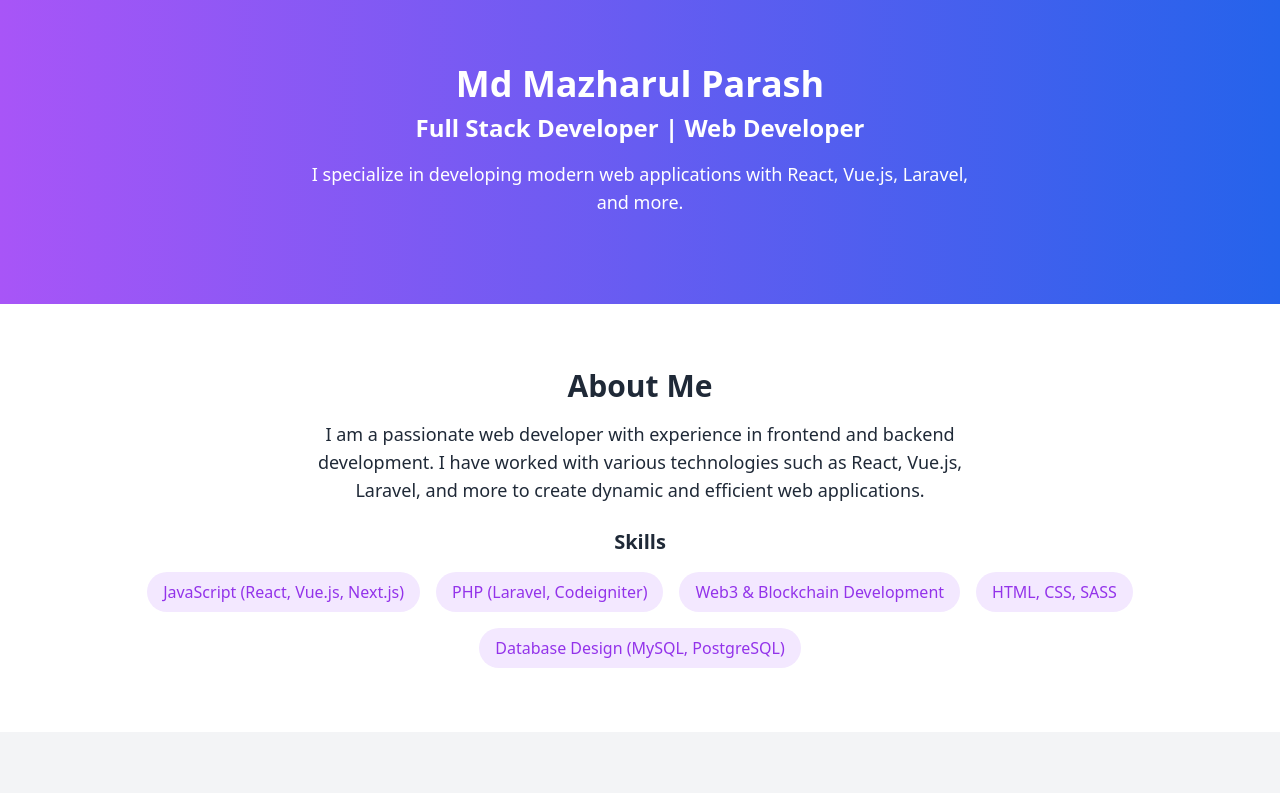
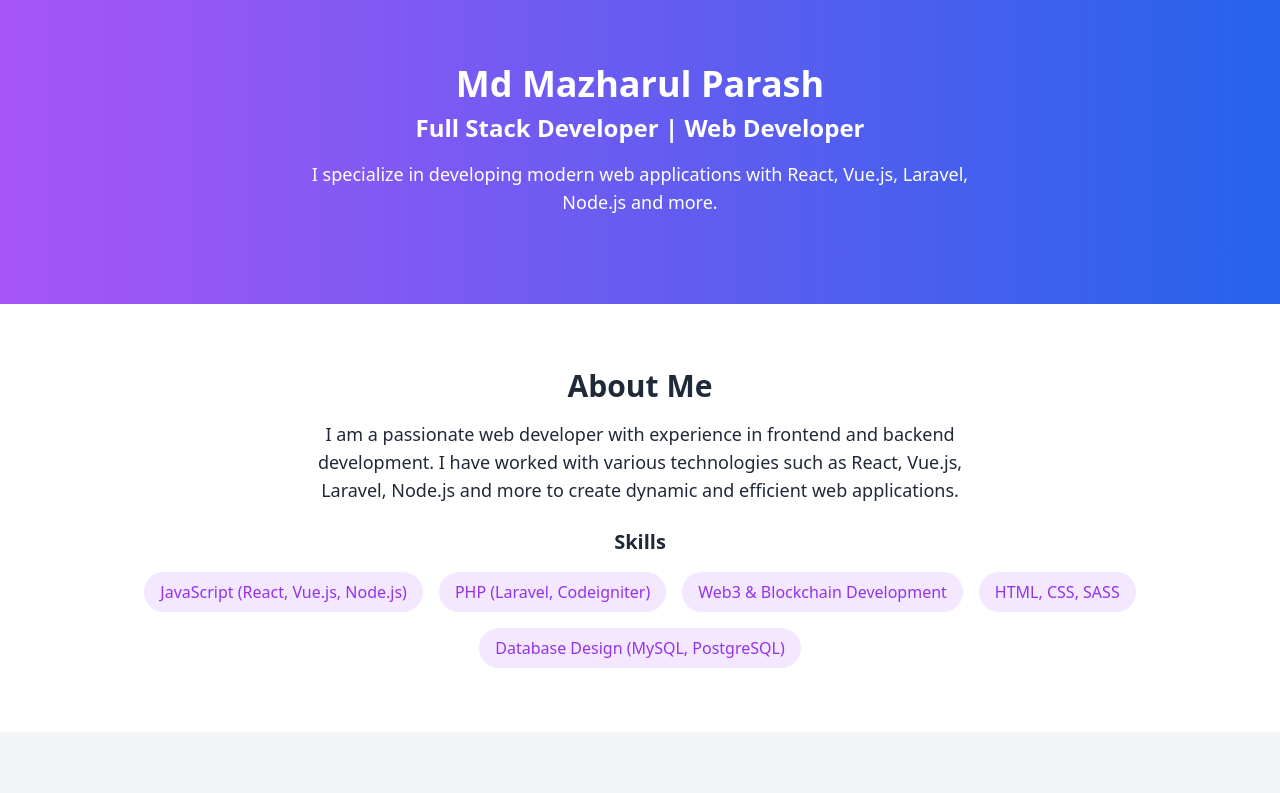
Before and after one commit to mazharulparash/portfolio, a plain HTML site: page index.html in a window 1280 px wide. Shown: the top 793 px of the page. Drawn offline with nearby package versions, Linux system fonts and the light colour scheme.

Commit message:
Update index.html

```diff
--- a/index.html
+++ b/index.html
@@ -12,16 +12,16 @@
     <header class="bg-gradient-to-r from-purple-500 to-blue-600 text-white py-16 text-center">
         <h1 class="text-4xl font-bold mb-2">Md Mazharul Parash</h1>
         <h2 class="text-2xl font-semibold mb-4">Full Stack Developer | Web Developer</h2>
-        <p class="text-lg max-w-2xl mx-auto mb-6">I specialize in developing modern web applications with React, Vue.js, Laravel, and more.</p>
+        <p class="text-lg max-w-2xl mx-auto mb-6">I specialize in developing modern web applications with React, Vue.js, Laravel, Node.js and more.</p>
     </header>
 
     <!-- About Me Section -->
     <section id="about" class="py-16 px-8 bg-white text-center">
         <h2 class="text-3xl font-bold mb-4">About Me</h2>
-        <p class="text-lg max-w-2xl mx-auto mb-6">I am a passionate web developer with experience in frontend and backend development. I have worked with various technologies such as React, Vue.js, Laravel, and more to create dynamic and efficient web applications.</p>
+        <p class="text-lg max-w-2xl mx-auto mb-6">I am a passionate web developer with experience in frontend and backend development. I have worked with various technologies such as React, Vue.js, Laravel, Node.js and more to create dynamic and efficient web applications.</p>
         <h3 class="text-xl font-semibold mb-4">Skills</h3>
         <ul class="flex flex-wrap justify-center gap-4">
-            <li class="bg-purple-100 text-purple-600 px-4 py-2 rounded-full">JavaScript (React, Vue.js, Next.js)</li>
+            <li class="bg-purple-100 text-purple-600 px-4 py-2 rounded-full">JavaScript (React, Vue.js, Node.js)</li>
             <li class="bg-purple-100 text-purple-600 px-4 py-2 rounded-full">PHP (Laravel, Codeigniter)</li>
             <li class="bg-purple-100 text-purple-600 px-4 py-2 rounded-full">Web3 & Blockchain Development</li>
             <li class="bg-purple-100 text-purple-600 px-4 py-2 rounded-full">HTML, CSS, SASS</li>
```
